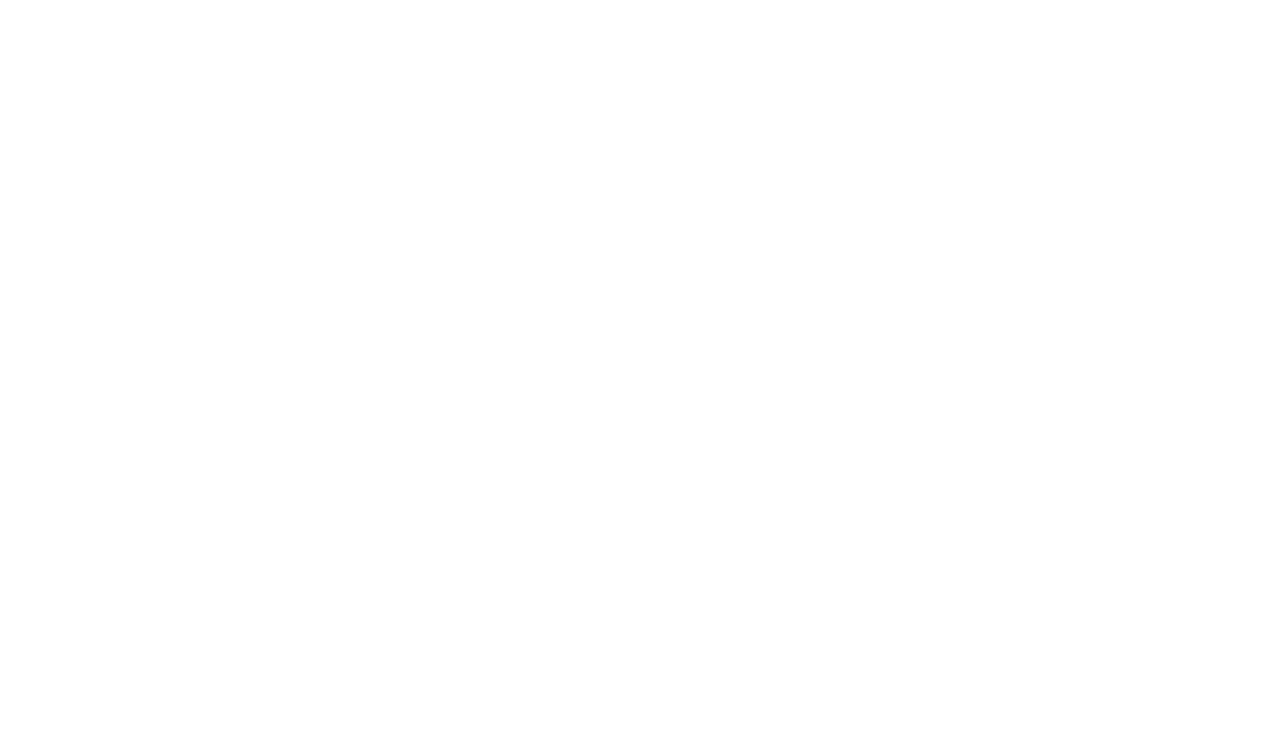
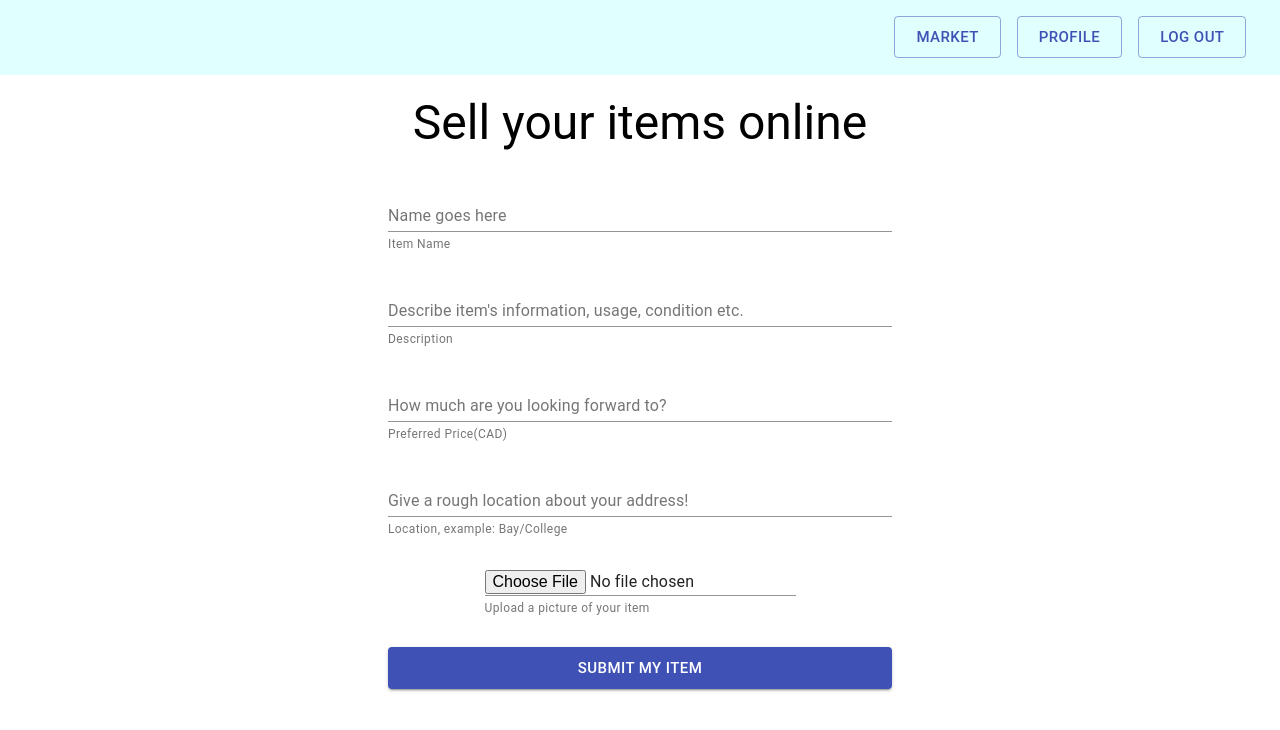
Before and after one commit to Falanke21/REM-demo-website, a React (Create React App) app in the folder fgnb/: page /additem in a window 1280 px wide. Shown: the top 730 px of the page. Built offline with nearby package versions, Linux system fonts and the light colour scheme.

Commit message:
finish a page where you can add item to market

```diff
--- /dev/null
+++ b/fgnb/src/AddItem.js
@@ -0,0 +1,110 @@
+import React from "react";
+
+import Navigation from "./Navigation";
+
+import Container from "@material-ui/core/Container";
+import TextField from "@material-ui/core/TextField";
+import Typography from "@material-ui/core/Typography";
+import Button from "@material-ui/core/Button";
+
+export default function AddItem() {
+    const [itemName, setItemName] = React.useState("");
+    const [itemDescription, setItemDescription] = React.useState("");
+    const [itemPrice, setItemPrice] = React.useState("");
+    const [itemLocation, setItemLocation] = React.useState("");
+
+    return (
+        <div>
+            <Navigation />
+            <br />
+            <Typography variant="h3" gutterBottom>
+                Sell your items online
+            </Typography>
+            <Container maxWidth="sm">
+                <Container>
+                    <TextField
+                        multiline
+                        margin="normal"
+                        helperText="Item Name"
+                        label="Name goes here"
+                        type="text"
+                        fullWidth
+                        value={itemName}
+                        onChange={e => {
+                            setItemName(e.target.value);
+                        }}
+                    />
+                </Container>
+
+                <Container>
+                    <TextField
+                        multiline
+                        margin="normal"
+                        helperText="Description"
+                        label="Describe item's information, usage, condition etc."
+                        type="text"
+                        fullWidth
+                        value={itemDescription}
+                        onChange={e => {
+                            setItemDescription(e.target.value);
+                        }}
+                    />
+                </Container>
+
+                <Container>
+                    <TextField
+                        margin="normal"
+                        helperText="Preferred Price(CAD)"
+                        label="How much are you looking forward to?"
+                        type="number"
+                        fullWidth
+                        value={itemPrice}
+                        onChange={e => {
+                            setItemPrice(e.target.value);
+                        }}
+                    />
+                </Container>
+
+                <Container>
+                    <TextField
+                        margin="normal"
+                        helperText="Location, example: Bay/College"
+                        label="Give a rough location about your address!"
+                        type="text"
+                        fullWidth
+                        value={itemLocation}
+                        onChange={e => {
+                            setItemLocation(e.target.value);
+                        }}
+                    />
+                </Container>
+
+                <Container>
+                    <TextField
+                        margin="normal"
+                        helperText="Upload a picture of your item"
+                        type="file"
+                        name="pic"
+                        accept="image/*"
+                    />
+                </Container>
+                <Container maxWidth="sm">
+                    <br />
+                    <Button
+                        size="large"
+                        color="primary"
+                        fullWidth
+                        variant="contained"
+                        onClick={() =>
+                            alert(
+                                `${itemName}, ${itemDescription}, ${itemPrice}, ${itemLocation}`
+                            )
+                        }
+                    >
+                        Submit my item
+                    </Button>
+                </Container>
+            </Container>
+        </div>
+    );
+}
--- a/fgnb/src/App.js
+++ b/fgnb/src/App.js
@@ -8,6 +8,7 @@
 import User from './User';
 import SignUp from './SignUp';
 import ItemDetail from './ItemDetail';
+import AddItem from './AddItem';
 
 function App() {
   return (
@@ -20,6 +21,7 @@
           <Route exact path="/user" component={User} />
           <Route exact path="/signup" component={SignUp}/>
           <Route exact path="/item/:itemId" component={ItemDetail} />
+          <Route exact path="/additem" component={AddItem} />
         </Switch>
       </BrowserRouter>
     </div>
--- a/fgnb/src/ProfilelistItmes.js
+++ b/fgnb/src/ProfilelistItmes.js
@@ -1,4 +1,6 @@
 import React from 'react';
+import {Link} from 'react-router-dom';
+
 import ListItem from '@material-ui/core/ListItem';
 import ListItemIcon from '@material-ui/core/ListItemIcon';
 import ListItemText from '@material-ui/core/ListItemText';
@@ -12,7 +14,7 @@
 
 export const mainListItems = (
   <div>
-    <ListItem button component="a" href="https://www.google.com">
+    <ListItem button component={Link} to="/additem">
       <ListItemIcon>
         <DashboardIcon />
       </ListItemIcon>
```
